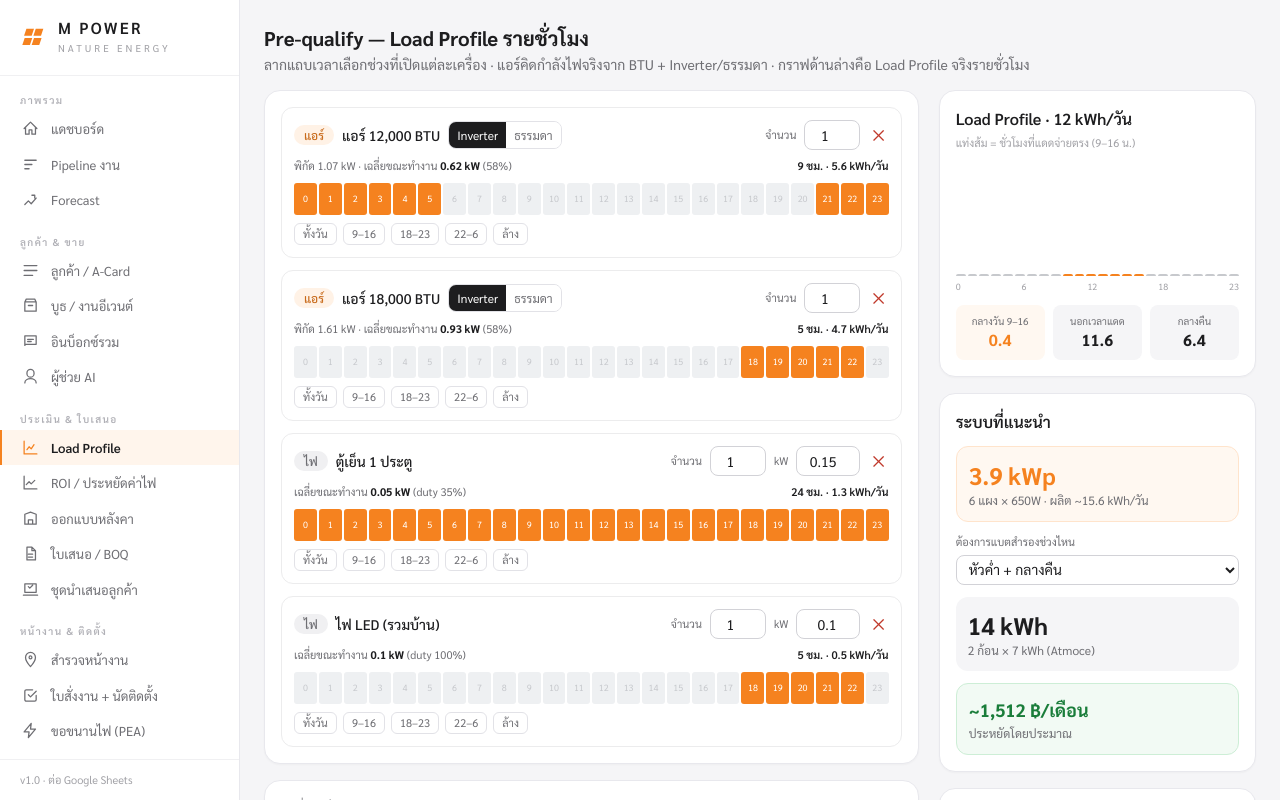
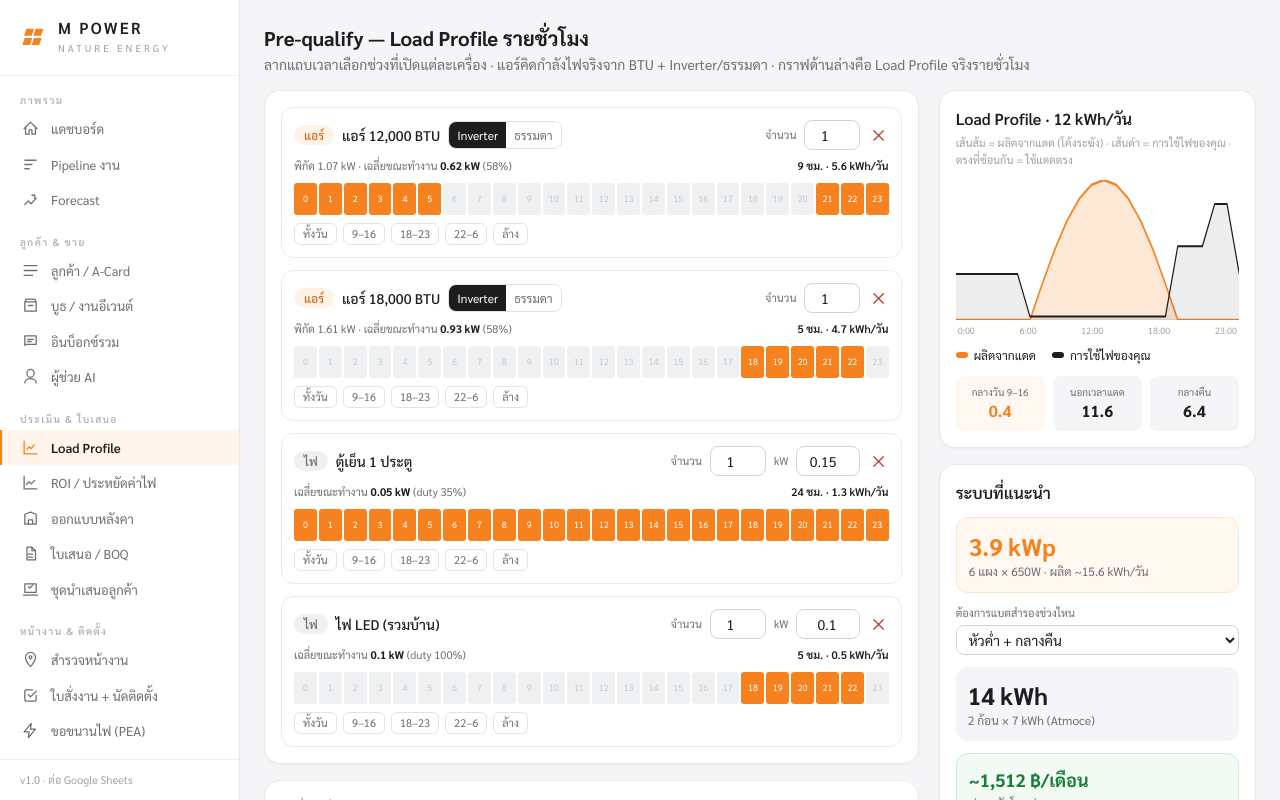
Before and after one commit to MORIZO168/mpower-app, a Next.js app in the folder mpower-app-source-v3/: page /prequalify in a window 1280 px wide. Shown: the top 800 px of the page. Built offline with nearby package versions, Linux system fonts and the light colour scheme.

Commit message:
Update page.js

```diff
--- a/mpower-app-source-v3/app/prequalify/page.js
+++ b/mpower-app-source-v3/app/prequalify/page.js
@@ -4,6 +4,7 @@ import {
   CATALOG, AC_PRESETS, AC_DUTY, acRatedKw, acAvgKw, rowPower,
   summarize, recommend, SUN_HOURS, PANEL_W, BATT_UNIT, AC_EER,
 } from "@/lib/loadprofile";
+import LoadProfileChart from "@/components/LoadProfileChart";
 
 const fmt = (n) => Number(n || 0).toLocaleString("th-TH", { maximumFractionDigits: 1 });
 const fmt2 = (n) => Number(n || 0).toLocaleString("th-TH", { maximumFractionDigits: 2 });
@@ -194,18 +195,8 @@ export default function PreQualifyPage() {
         <div className="space-y-4">
           <div className="card p-4">
             <div className="font-semibold text-[#1d1d1f] mb-1">Load Profile · {fmt(rec.total)} kWh/วัน</div>
-            <div className="text-[11px] text-[#a1a1a6] mb-3">แท่งส้ม = ชั่วโมงที่แดดจ่ายตรง (9–16 น.)</div>
-            <div className="flex items-end gap-[2px] h-28">
-              {rec.h.map((v, i) => {
-                const solar = i >= 9 && i <= 15;
-                return (
-                  <div key={i} className="flex-1 flex flex-col justify-end" title={i + ":00 · " + fmt2(v) + " kWh"}>
-                    <div style={{ height: (v / maxH) * 100 + "%", background: solar ? "#F5821F" : "#c7c9cd" }} className="w-full rounded-t-[2px] min-h-[2px]" />
-                  </div>
-                );
-              })}
-            </div>
-            <div className="flex justify-between text-[9px] text-[#a1a1a6] mt-1"><span>0</span><span>6</span><span>12</span><span>18</span><span>23</span></div>
+            <div className="text-[11px] text-[#a1a1a6] mb-3">เส้นส้ม = ผลิตจากแดด (โค้งระฆัง) · เส้นดำ = การใช้ไฟของคุณ · ตรงที่ซ้อนกัน = ใช้แดดตรง</div>
+            <LoadProfileChart hours={rec.h} kwp={rec.kwp} height={140} />
             <div className="grid grid-cols-3 gap-2 mt-3 text-center">
               <div className="bg-[#fff8f1] rounded-lg p-2"><div className="text-[10px] text-[#6e6e73]">กลางวัน 9–16</div><div className="font-bold text-[#F5821F]">{fmt(rec.dayLoad)}</div></div>
               <div className="bg-[#f5f5f7] rounded-lg p-2"><div className="text-[10px] text-[#6e6e73]">นอกเวลาแดด</div><div className="font-bold text-[#1d1d1f]">{fmt(rec.offLoad)}</div></div>
```
